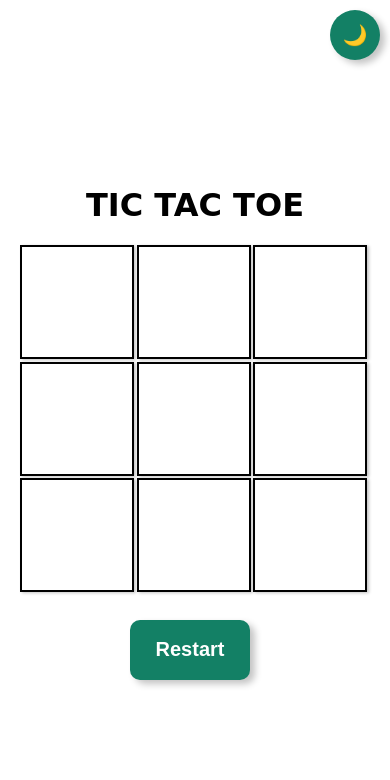
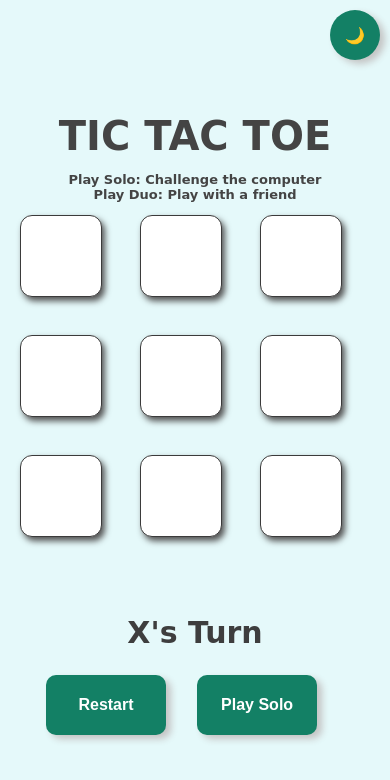
Before and after one commit to almita-desai/tic-tac-toe, a plain HTML site: page index.html in a window 390 px wide. Drawn offline with nearby package versions, Linux system fonts and the light colour scheme.

Commit message:
Update UI for Solo Mode

```diff
--- a/index.html
+++ b/index.html
@@ -5,12 +5,15 @@
     <meta name="viewport" content="width=device-width, initial-scale=1.0">
     <title>Document</title>
     <link rel="stylesheet" href="style.css">
+    <script src="https://cdn.jsdelivr.net/npm/canvas-confetti@1.4.0/dist/confetti.browser.min.js"></script>
 </head>
 <body>
-    <button id="toggle-theme">🌙</button>
-
-    <div class="game">
+<button id="toggle-theme">🌙</button>
+  <div class="game">
         <h1>TIC TAC TOE</h1>
+        <div class="mode-description">
+            <p>Play Solo: Challenge the computer<br>Play Duo: Play with a friend</p>
+        </div>
         <div class="box">
         <div id="cell-container">
             <div cellIndex="0" class="cell"></div>
@@ -26,7 +29,8 @@
     </div>
         <h2 id="status"></h2>
          <button class="restart" id="restart">Restart</button>
+         <button id="single-player">Play Solo</button>
     </div>
-     <script src="script.js"></script>
+<script src="script.js"></script>
 </body>
 </html>
--- a/style.css
+++ b/style.css
@@ -1,25 +1,37 @@
 body{
     margin: 0;
     padding: 0;
-    box-sizing: 0;
+    box-sizing: border-box;
     font-family: "Permanent Marker",cursive;
     overflow-y: hidden;
     display: flex;
+    flex-direction: column;
     justify-content: center;
     align-items: center;
     height: 100vh;
-    background-color: rgb(255, 255, 255);
+    background-color: rgb(229, 249, 250);
+    transition: background-color 0.3s ease, color 0.3s ease;
+}
+h1{
+    text-align: center;
+    font-size: 40px;
+    color: #444;
+    margin-top: 4px;
+    margin-bottom: 4px;
+    transition: color 0.3s ease;
 
 }
-
-h1{
+.mode-description{
+    font-size: 15px;
+    color: #444;
     text-align: center;
+    font-weight: 600;
 
 }
 button{
-    background-color: #138065;
+    background-color:#138065;
     color: white;
-    width: 120px;
+    width: 150px;
     height: 60px;
     font-size: 20px;
     font-weight: bold;
@@ -27,31 +39,56 @@ button{
     border: none;
     box-shadow: 5px 4px 7px rgb(196, 196, 196);
     cursor: pointer;
-    margin-left: 110px;
+    margin-left: 26px;
+    display: inline-block;
+    align-self: center;
+    transition: all 0.3s ease;
+
 }
 button:hover{
     background-color: #189b7a;
+    transform: translateY(-3px);
 }
 
 .cell{
-    width: 110px;
-    height:110px;
-    border: 2px  solid rgb(0, 0, 0);
-    box-shadow: 2px 1px 3px rgb(196, 196, 196);
+    width: 120px;
+    height:120px;
+    border: 1px solid #3b3b3b;
+    box-shadow: 3px 4px 6px rgb(82, 82, 82);
     font-size: 70px;
+    color: #3e3e3e;
+    font-weight:500;
     line-height: 100px;
+    display: flex;
+    justify-content: center;
+    align-items: center;
+    background-color: #fff;
+    border-radius: 12px;
+    transition: all 0.3s ease;
 
+
+}
+.cell:hover{
+    background-color: #f9f9f9;
+    transform: scale(1.05);
+    box-shadow: 0 8px 12px rgba(0, 0, 0, 0.1);
 }
 
 #cell-container{
     display: grid;
     grid-template-columns: repeat(3,1fr);
+    gap: 10px;
     width: 350px;
     height: 350px;
     text-align: center;
+
+
 }
 #status{
     font-size: 30px;
+    margin-top: 50px;
+    text-align: center;
+    color: #3e3e3e;
 }
 #toggle-theme {
     position: absolute;
@@ -64,19 +101,36 @@ button:hover{
     align-items: center;
     justify-content: center;
     cursor: pointer;
+    background-color:#138065;
+    transition: background-color 0.3s ease;
+}
+.dark-mode #toggle-theme{
+    background-color:#222;
 }
 
 .dark-mode {
     background-color: #121212;
     color: white;
 }
-
+.dark-mode h1{
+    color: #f1f1f1;
+}
+.dark-mode .mode-description{
+    color: white;
+}
 .dark-mode .cell {
-    border-color: white;
+    background-color: #242424;
+    border-color: #666;
     box-shadow: none;
+    color: #fff;
 
 }
-
+.dark-mode .cell:hover {
+    background-color: #3c3c3c;
+}
+.dark-mode #status{
+    color:#fff;
+}
 .dark-mode button {
     background-color: #222;
     box-shadow: none;
@@ -85,3 +139,44 @@ button:hover{
 .dark-mode button:hover {
     background-color: #333;
 }
+@media (max-width: 768px)
+{
+    .mode-description
+    {
+        font-size: 14px;
+    }
+
+    button
+    {
+        width: 130px;
+        font-size: 18px;
+    }
+
+    .cell
+    {
+        width: 100px;
+        height: 100px;
+        font-size: 50px;
+    }
+}
+
+@media (max-width: 480px)
+{
+    .mode-description
+    {
+        font-size: 13px;
+    }
+
+    button
+    {
+        width: 120px;
+        font-size: 16px;
+    }
+
+    .cell
+    {
+        width: 80px;
+        height: 80px;
+        font-size: 40px;
+    }
+}
```
